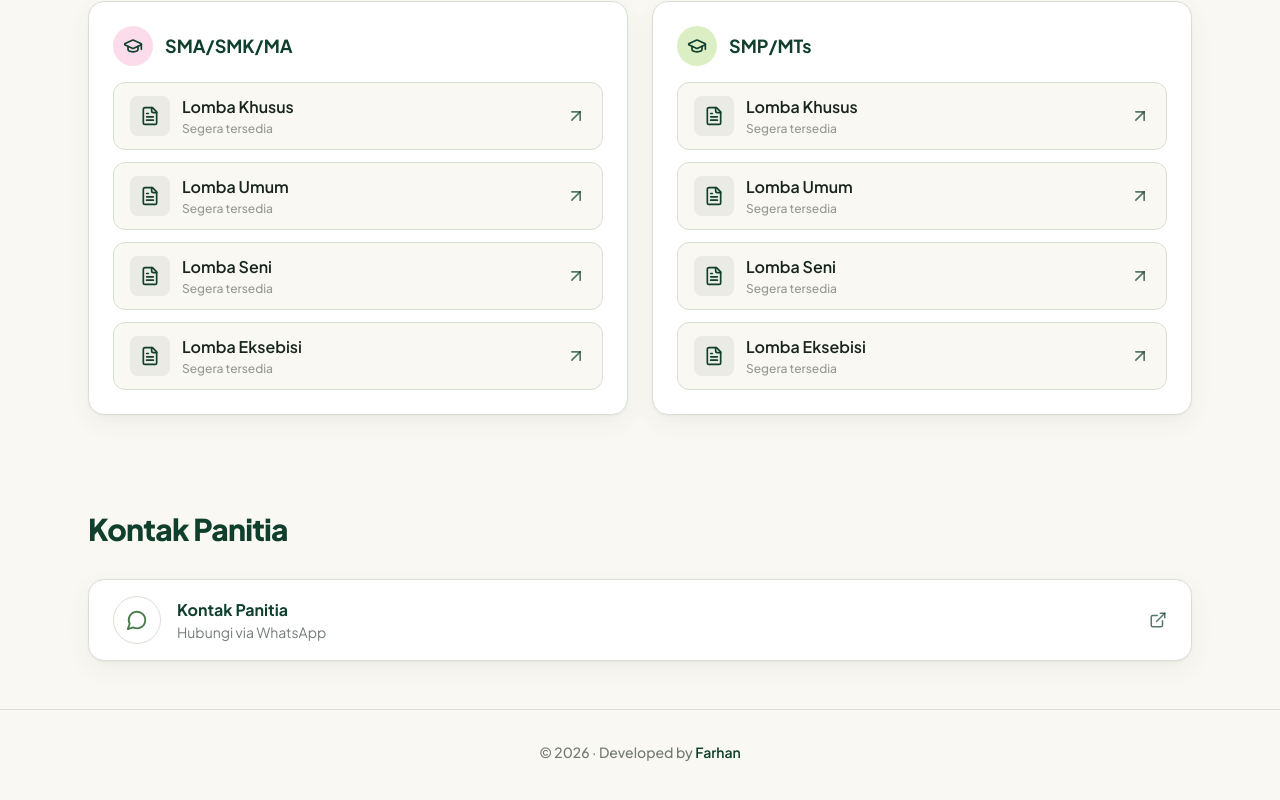
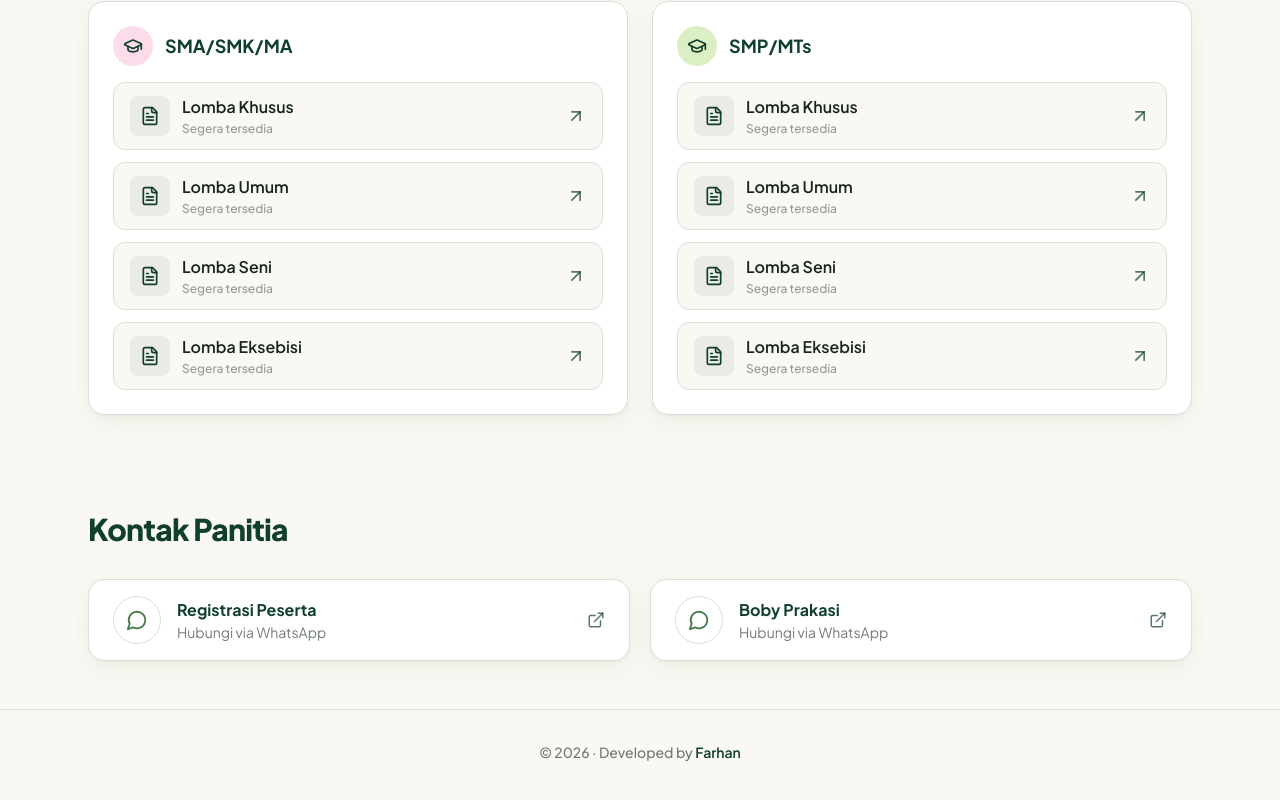
Before and after one commit to zanworksgo/spartacus-c4, a React (Vite) app: page / in a window 1280 px wide. Shown: the part 1615-2415 px from the top of the page. Built offline with nearby package versions, Linux system fonts and the light colour scheme; no server answers; the database is empty.

Commit message:
Kontak: Registrasi Peserta + Boby Prakasi

```diff
--- a/src/data/siteContent.ts
+++ b/src/data/siteContent.ts
@@ -168,10 +168,16 @@ export const site = {
 
     contacts: [
         {
-            label: 'Kontak Panitia',
-            name: 'Panitia 1',
+            label: 'Registrasi Peserta',
+            name: 'Registrasi Peserta',
             whatsapp: '6285151263208',
             message: 'Halo, Kak. Saya ingin bertanya mengenai SPARTACUS Chapter 4, khususnya terkait informasi lomba dan pendaftaran peserta. Mohon informasi lebih lanjutnya. Terima kasih.'
+        },
+        {
+            label: 'Boby Prakasi',
+            name: 'Boby Prakasi',
+            whatsapp: '6285824750537',
+            message: 'Halo, Kak Boby. Saya ingin bertanya mengenai SPARTACUS Chapter 4. Mohon informasi lebih lanjutnya. Terima kasih.'
         },
     ] as ContactPerson[],
 
```
